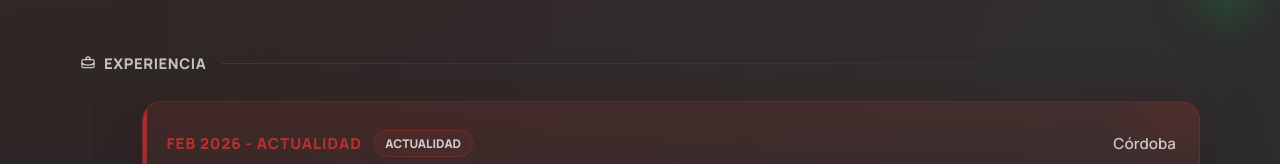
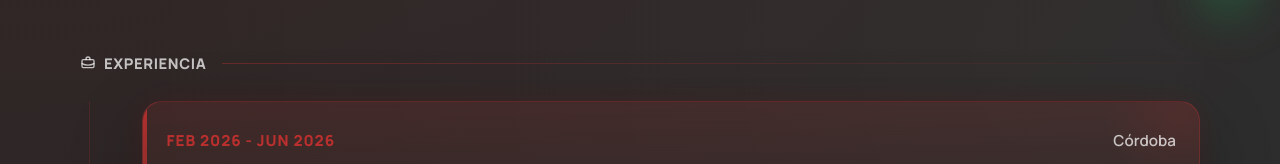
Before and after one commit to WaShIsTyLee/JuanJesusLopezSolanoPortfolio, a plain HTML site: page index.html in a window 1280 px wide. Shown: the part 780-944 px from the top of the page. Drawn offline with nearby package versions, Linux system fonts and the light colour scheme.

Commit message:
Actualidad

```diff
--- a/index.html
+++ b/index.html
@@ -209,8 +209,7 @@
             <div class="experience-card">
               <div class="experience-top">
                 <div class="experience-date-row">
-                  <span class="experience-date">Feb 2026 - Actualidad</span>
-                  <span class="experience-state">Actualidad</span>
+                  <span class="experience-date">Feb 2026 - Jun 2026</span>
                 </div>
                 <span class="experience-location">Córdoba</span>
               </div>
```
